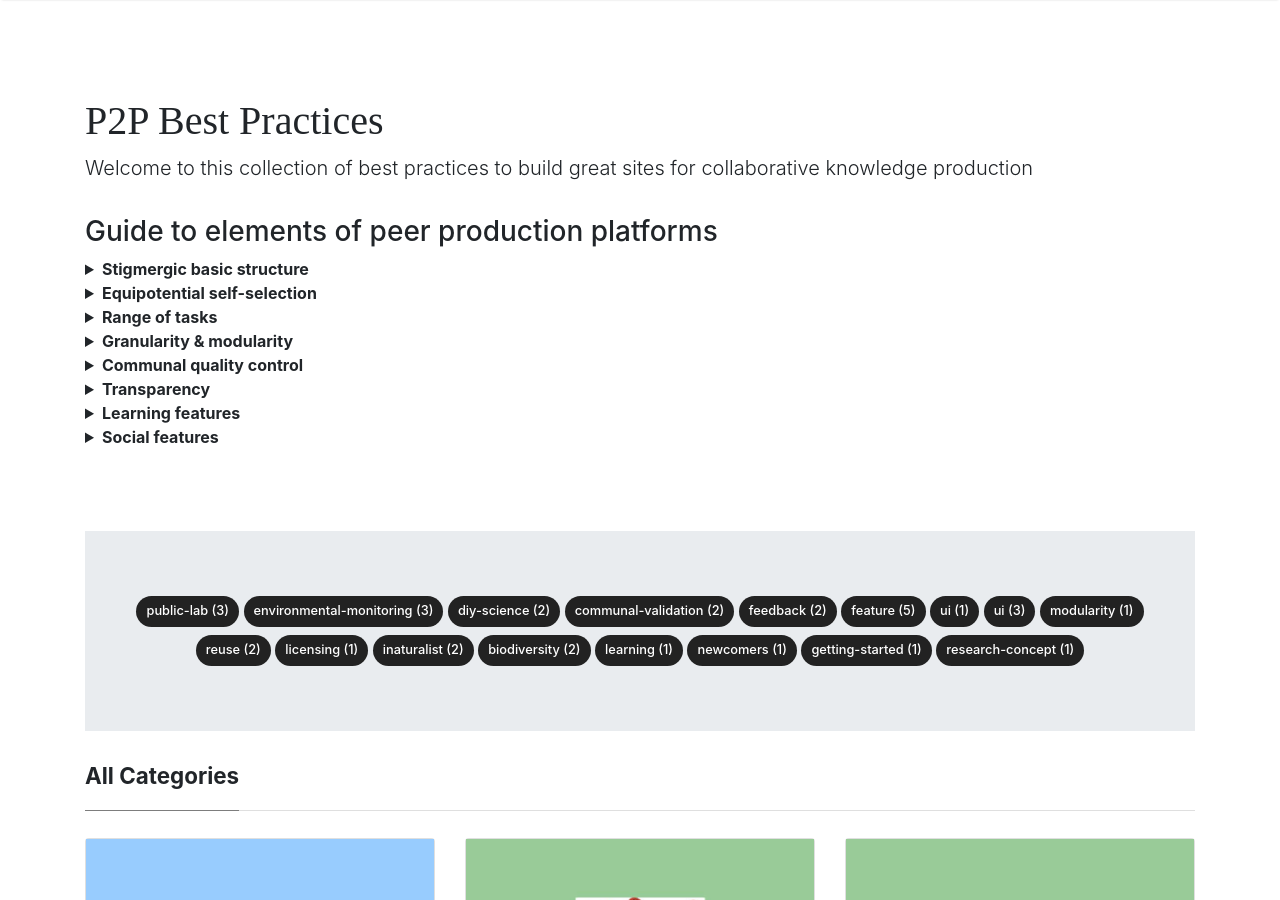
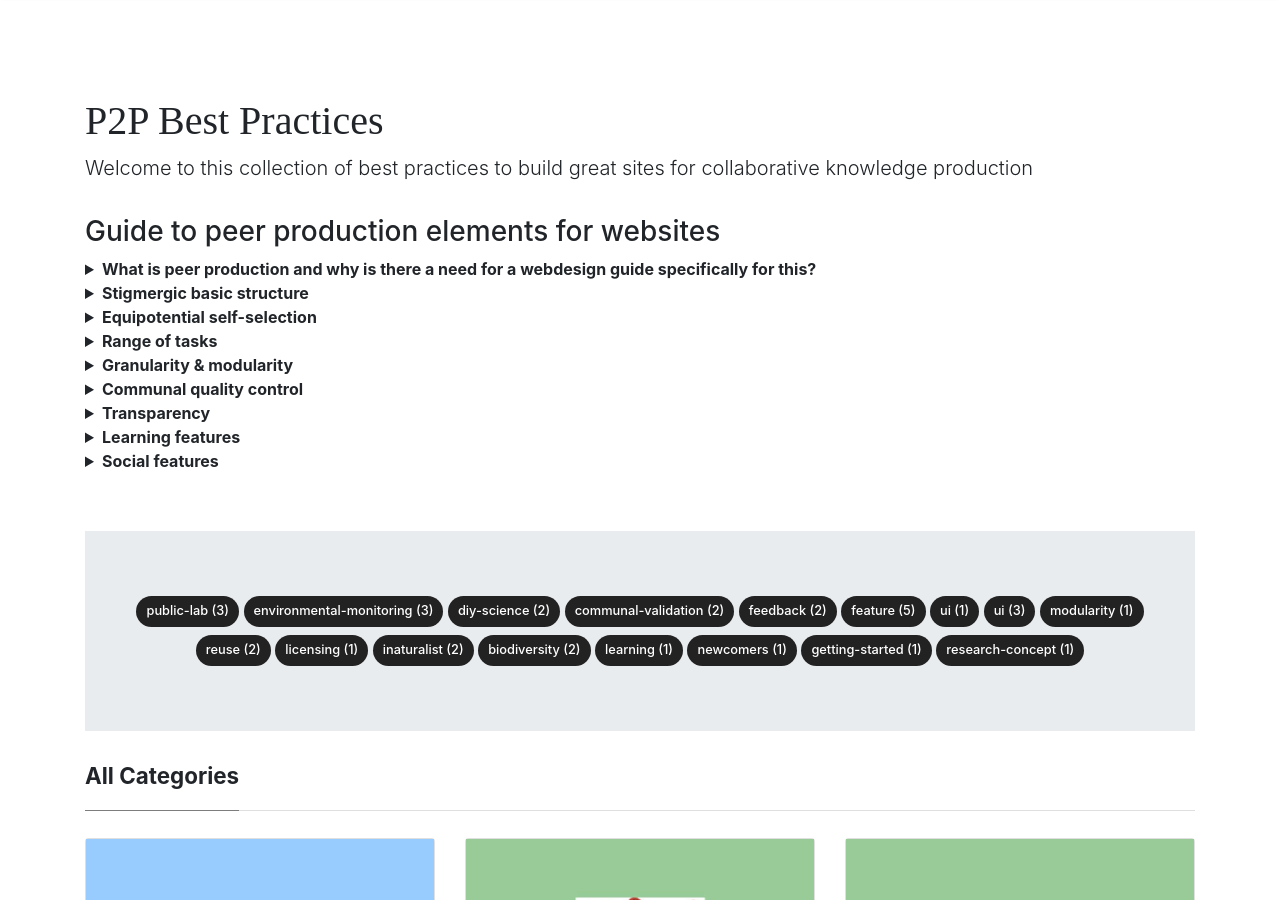
Before and after one commit to PeerProducedResearch/best-practices, a Jekyll site: the page built from index.html, in a window 1280 px wide and 900 px high. Built offline with Jekyll 4.4.1, drawn with Linux system fonts in a browser that asks for light colours; nearby versions of some CDN libraries; some web fonts are replaced; the list of posts is cut into pages by our own code.

Commit message:
Update index.html

```diff
--- a/index.html
+++ b/index.html
@@ -3,7 +3,17 @@
 title: Home
 ---
 
-<h3>Guide to elements of peer production platforms</h3>
+<h3>Guide to peer production elements for websites</h3>
+<details>
+  <summary><b>What is peer production and why is there a need for a webdesign guide specifically for this?</b></summary>
+  <p> Peer production is a way of online distributed knowledge production that relies on the collective intelligence of
+    self-organizing groups of individuals, without or with less rigid hierarchical control and management (Benkler et al., 2015).
+    This mode of knowledge production is most commonly known from projects like Wikipedia or Open Source Software.
+
+    Because contributors self-organize in peer production, online environments that are tailored to the task and that
+    facilitate collaboration and coordination can have an important impact on the success of the project. </p>
+</details>
+
 <details>
   <summary><b>Stigmergic basic structure</b></summary>
   <p> tbd </p>
```
